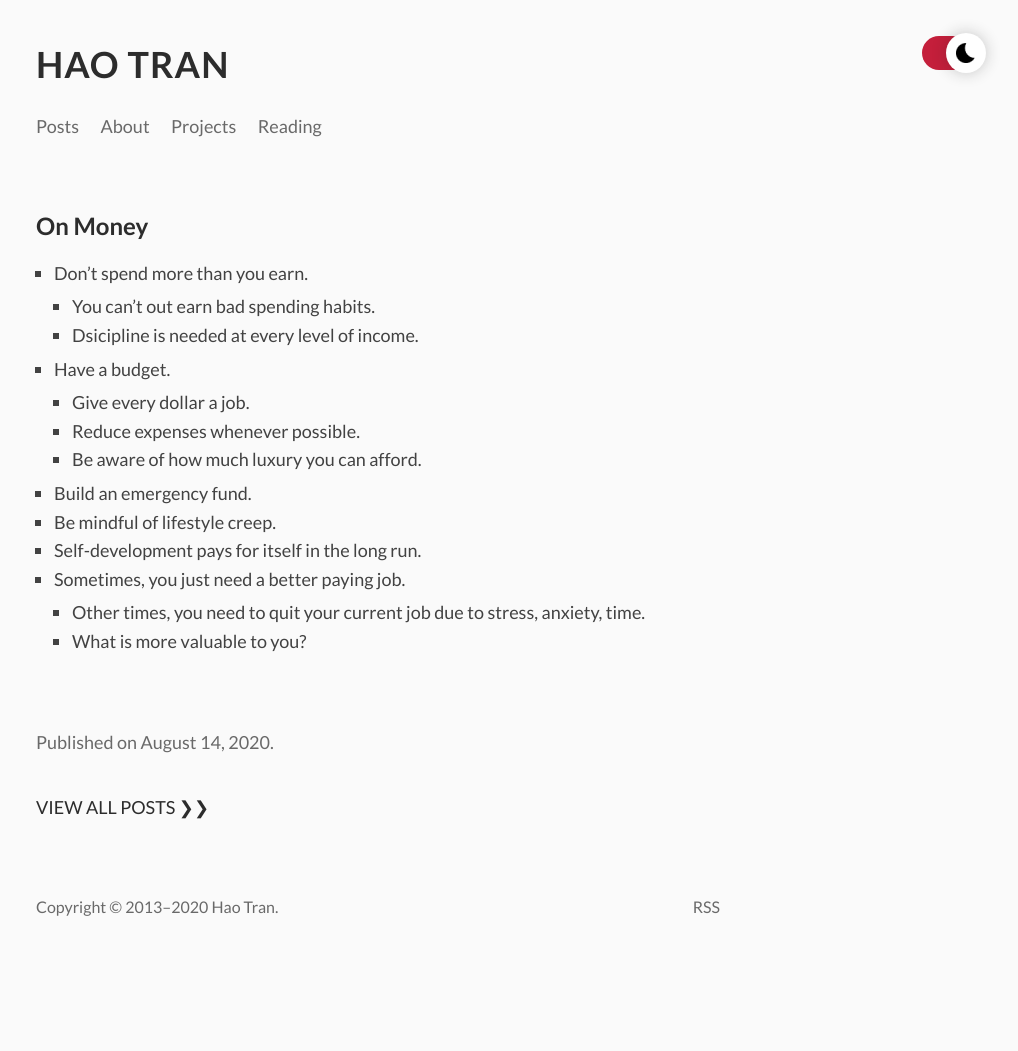
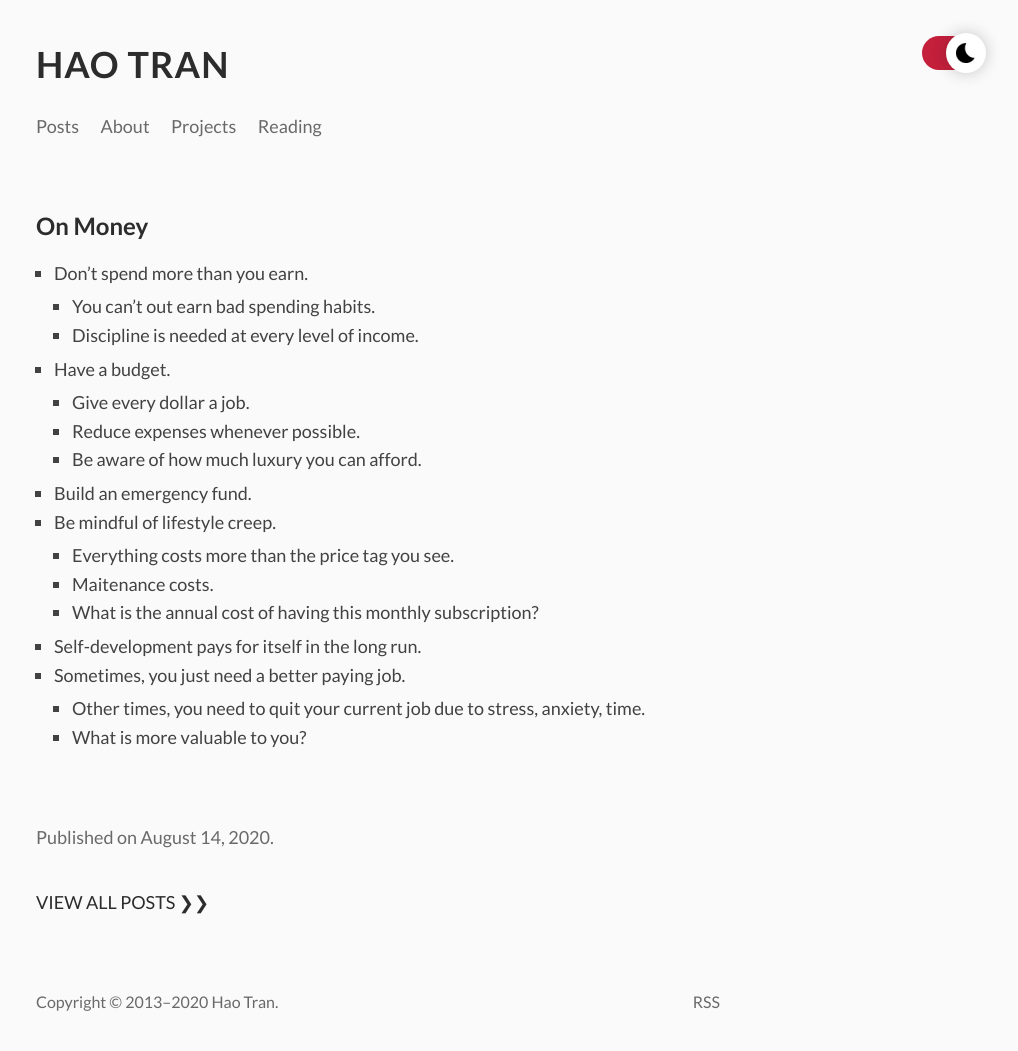
Before and after one commit to haothitran/posts, a Jekyll site: the page built from _posts/2020-08-14-on-money.md, in a window 1280 px wide. Shown: the whole page, without its empty margins (262-1280 px from the left). Built offline with Jekyll 4.4.1, drawn with Linux system fonts in a browser that asks for light colours; before the commit the page ends 955 px from its top, so only the background shows below that.

Commit message:
Update post

```diff
--- a/_posts/2020-08-14-on-money.md
+++ b/_posts/2020-08-14-on-money.md
@@ -8,13 +8,16 @@ date: 2020-08-14
 
 - Don't spend more than you earn.
   - You can't out earn bad spending habits.
-  - Dsicipline is needed at every level of income.
+  - Discipline is needed at every level of income.
 - Have a budget.
   - Give every dollar a job.
   - Reduce expenses whenever possible.
   - Be aware of how much luxury you can afford.
 - Build an emergency fund.
 - Be mindful of lifestyle creep.
+  - Everything costs more than the price tag you see.
+  - Maitenance costs.
+  - What is the annual cost of having this monthly subscription?
 - Self-development pays for itself in the long run.
 - Sometimes, you just need a better paying job.
   - Other times, you need to quit your current job due to stress, anxiety, time.
```
